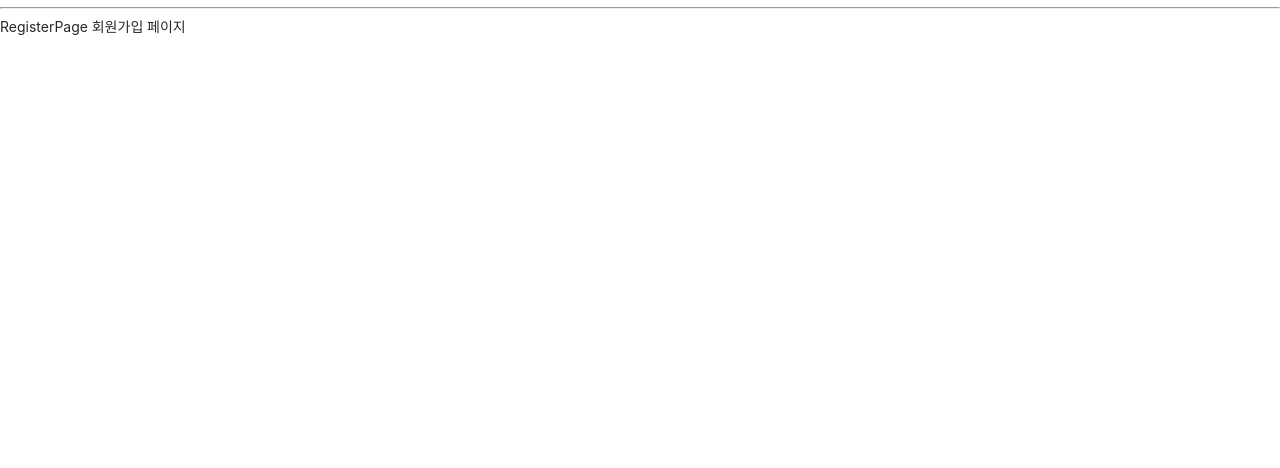
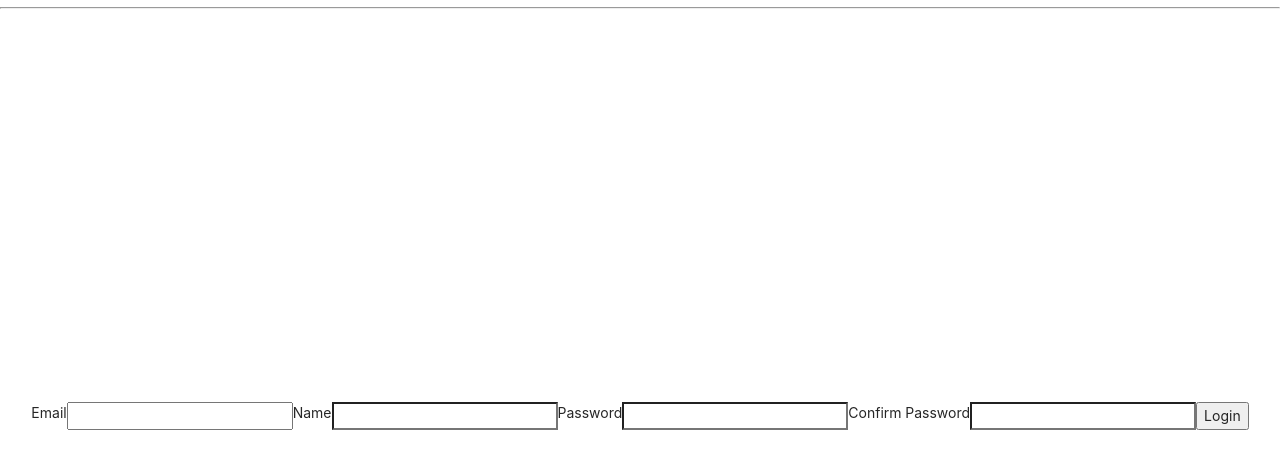
Before and after one commit to overult01/boiler-plate, a React (Create React App) app in the folder client/: page /register in a window 1280 px wide. Shown: the top 468 px of the page. Built offline with nearby package versions, Linux system fonts and the light colour scheme.

Commit message:
회원가입 페이지

```diff
--- a/client/src/components/views/LoginPage/LoginPage.js
+++ b/client/src/components/views/LoginPage/LoginPage.js
@@ -53,11 +53,10 @@
                 <label>Password</label>
                 <input type="password" value={Password} onChange={onPasswordHandler} />
                 <br />
-            <button>
+                <button type="submit">
                     Login
                 </button>
             </form>
-
 
         </div>
     )
--- a/client/src/components/views/RegisterPage/RegisterPage.js
+++ b/client/src/components/views/RegisterPage/RegisterPage.js
@@ -1,9 +1,86 @@
-import React from 'react'
+import React, { useState } from 'react'
+import { useDispatch } from 'react-redux';
+import { loginUser } from '../../../_actions/user_action';
 
-function RegisterPage() {
-    return (
-        <div>
-            RegisterPage 회원가입 페이지
+function RegisterPage(props) {
+    const dispatch = useDispatch();
+
+    const [Email, setEmail] = useState("")
+    const [Password, setPassword] = useState("")
+    const [Name, setName] = useState("")
+    const [ConfirmPassword, setConfirmPassword] = useState("")
+
+    const onEmailHandler = (event) => {
+        // setEmail을 이용해서 state를 변경할 수 있음.
+        setEmail(event.currentTarget.value)
+    }
+
+    const onPasswordHandler = (event) => {
+        // setEmail을 이용해서 state를 변경할 수 있음.
+        setPassword(event.currentTarget.value)
+    }
+
+    const onNameHandler = (event) => {
+        // setEmail을 이용해서 state를 변경할 수 있음.
+        setPassword(event.currentTarget.value)
+    }
+
+    const onConfirmPasswordHandler = (event) => {
+        // setEmail을 이용해서 state를 변경할 수 있음.
+        setConfirmPassword(event.currentTarget.value)
+    }
+
+
+
+    const onSubmitHandler = (event) => {
+        event.preventDefault();
+
+        let body = {
+            email: Email,
+            password: Password
+        }
+
+        dispatch(loginUser(body))
+            .then(response => {
+                if(response.payload.loginSuccess) {
+                    props.history.push('/')
+                } else {
+                    alert('Error')
+                }
+            })
+
+
+    }
+
+
+    return(
+        <div style={{
+            display: 'flex', justifyContent: 'center', alignItems: 'center'
+            , width: '100%', height: '100vh'
+        }}>
+
+            <form style={{ display: "flex", FlexDirection: "column"}}
+                onSubmit = {onSubmitHandler}
+            >
+                <label>Email</label>
+                <input type="email" value={Email} onChange={onEmailHandler} />
+
+                <label>Name</label>
+                <input type="text" value={Name} onChange={onNameHandler} />
+
+                <label>Password</label>
+                <input type="password" value={Password} onChange={onPasswordHandler} />
+
+                <label>Confirm Password</label>
+                <input type="password" value={ConfirmPassword} onChange={onConfirmPasswordHandler} />
+
+
+                <br />
+                <button type="submit">
+                    Login
+                </button>
+            </form>
+
         </div>
     )
 }
```
Lines whose indentation alone changed are shown as unchanged.
